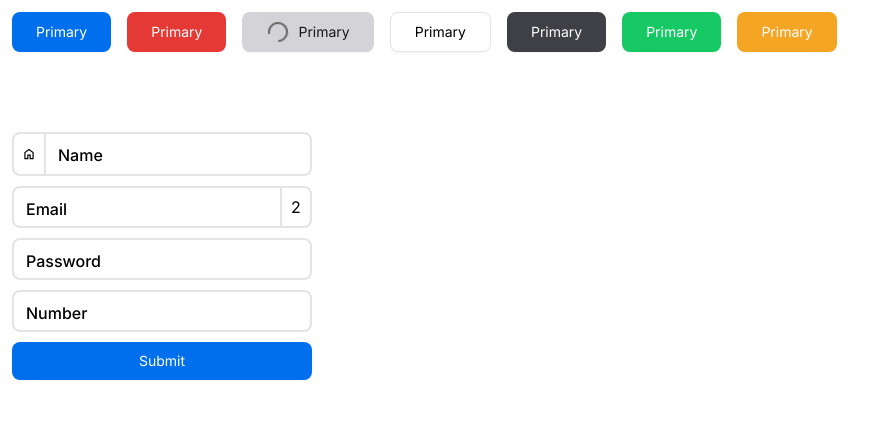
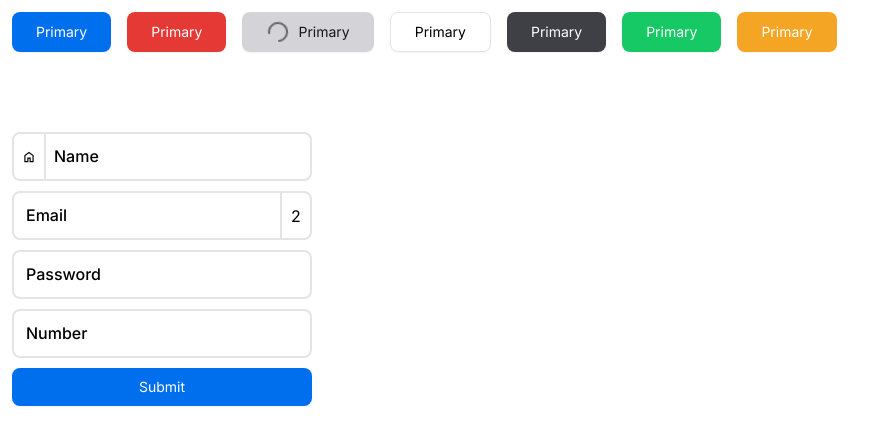
Before and after one commit to Papunidze/currency-exchange-system, a Next.js app: page / in a window 1280 px wide. Shown: the top 444 px of the page, without its empty margins (0-888 px from the left). Built offline with nearby package versions, Linux system fonts and the light colour scheme.

Commit message:
feat(input): add placeholder support and improve styling for input component

```diff
--- a/shared/ui/input/input.module.scss
+++ b/shared/ui/input/input.module.scss
@@ -1,20 +1,30 @@
-@use "styles/variables" as *;
-@use "sass:color";
+@use 'styles/variables' as *;
+@use 'sass:color';
 
-.inputWrapper {
+.input__wrapper {
   position: relative;
   display: flex;
   align-items: center;
   justify-content: flex-start;
   border-radius: var(--border-radius-md);
   border: 2px solid var(--border-primary);
-  &:focus {
+  background-color: var(--body-bg, white);
+
+  &:focus-within {
     outline: none;
     border-color: $primary;
+    .input__start,
+    .input__end {
+      border-color: $primary;
+    }
   }
 
   &:hover {
     border-color: color.scale($primary, $lightness: 30%);
+    .input__start,
+    .input__end {
+      border-color: color.scale($primary, $lightness: 30%);
+    }
   }
 }
 
@@ -22,32 +32,57 @@
   position: absolute;
   text-transform: capitalize;
   font-family: var(--font-family-base);
-  left: 0;
-  top: 0;
-  padding: var(--spacing-xs) var(--spacing-xs);
-  margin: var(--spacing-sm);
-  background: transparent;
+  left: var(--spacing-sm);
+  top: 50%;
+  padding: 0 var(--spacing-xs);
+  background-color: var(--body-bg, white);
   white-space: nowrap;
-  transform: translate(0, 0);
   transform-origin: 0 0;
-  transition: transform 120ms ease-in;
+  transition: transform 200ms ease-in-out;
   font-weight: var(--font-weight-medium);
   line-height: 1.2;
   color: var(--text-colors-primary);
   user-select: none;
+  pointer-events: none;
+  transform: translateY(-50%);
+  z-index: 1;
 }
 
 .input__field {
-  box-sizing: border-box;
-  font-family: var(--font-family-base);
   display: block;
   width: 100%;
-  padding: var(--spacing-md) var(--spacing-sm);
+  max-width: 100%;
+  padding: 0.75rem var(--spacing-sm);
+  font-family: var(--font-family-base);
+  font-size: var(--font-size-sm);
+  font-weight: var(--font-weight-regular, 400);
+  line-height: 1.5;
   color: var(--text-colors-primary);
+  font-family: var(--font-family-base);
   background: transparent;
+  background-clip: padding-box;
   border: none;
   outline: none;
-  max-width: 100%;
+  -webkit-appearance: none;
+  -moz-appearance: none;
+  appearance: none;
+  transition: all 0.15s ease-in-out;
+  &:focus,
+  &:not(:placeholder-shown) {
+    & + .input__label {
+      transform: translateY(-170%) scale(0.8);
+      color: $primary;
+    }
+  }
+
+  &::placeholder {
+    color: transparent;
+  }
+  &:disabled {
+    background-color: var(--bs-secondary-bg, #e9ecef);
+    opacity: 0.75;
+    cursor: not-allowed;
+  }
 }
 
 .input__start,
@@ -59,27 +94,15 @@
   justify-content: center;
   width: calc(var(--icon-size-xxl) + var(--spacing-sm));
 }
+
 .input__start {
   border-right: 2px solid var(--border-primary);
+
+  & + .input__field + .input__label {
+    left: calc(var(--icon-size-xxl) + var(--spacing-sm) + var(--spacing-xs));
+  }
 }
 
 .input__end {
   border-left: 2px solid var(--border-primary);
 }
-
-.input__field:not(:placeholder-shown) + .input__label {
-  transform: translate(0);
-  background: white;
-}
-
-.input__field:focus + .input__label,
-.input__field:placeholder-shown + .input__label,
-.input__field:user-invalid + .input__label,
-.input__field:user-valid + .input__label {
-  transform: translate(0.25rem, -65%) scale(0.8);
-  background: white;
-}
-
-.input__start + .input__field:not(:focus) + .input__label {
-  transform: translateX(calc(var(--icon-size-xxl) + var(--spacing-sm)));
-}
--- a/shared/ui/input/input.tsx
+++ b/shared/ui/input/input.tsx
@@ -1,21 +1,27 @@
-import React, { useId } from "react";
-import styles from "./input.module.scss";
-import { InputProps } from "@app-shared/interfaces";
+import React, { useId } from 'react';
+import styles from './input.module.scss';
+import { InputProps } from '@app-shared/interfaces';
 
 const Input = ({
-  label = "Enter Text...",
+  label = 'Enter Text...',
   startContent,
   endContent,
+  placeholder = '',
   ...props
 }: InputProps) => {
   const uniqueId = useId();
 
   return (
-    <div className={styles.inputWrapper}>
+    <div className={styles.input__wrapper}>
       {startContent && (
         <div className={styles.input__start}>{startContent}</div>
       )}
-      <input className={styles.input__field} {...props} id={uniqueId} />
+      <input
+        className={styles.input__field}
+        {...props}
+        id={uniqueId}
+        placeholder={placeholder}
+      />
       <label className={styles.input__label} htmlFor={uniqueId}>
         {label}
       </label>
```
